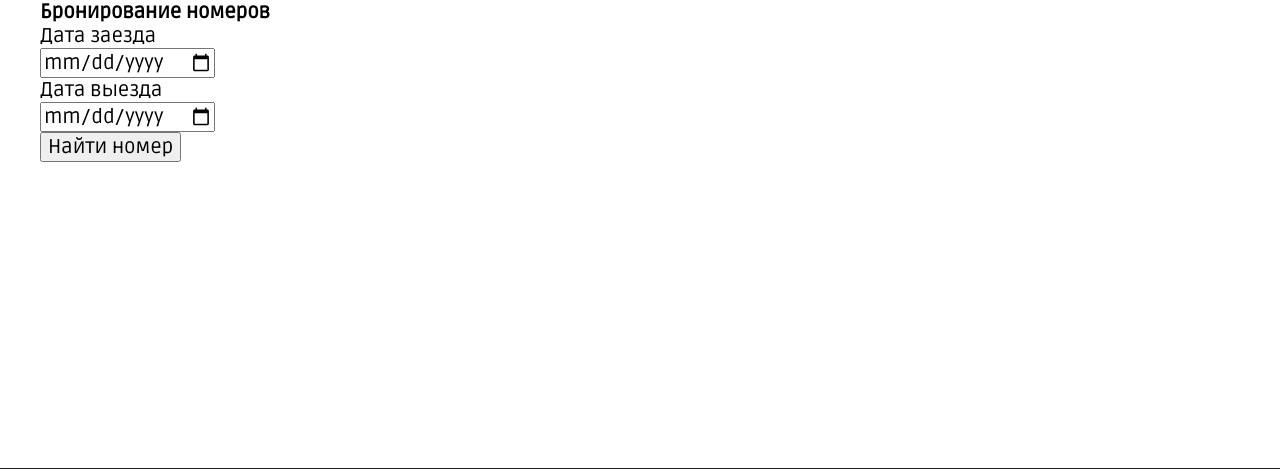
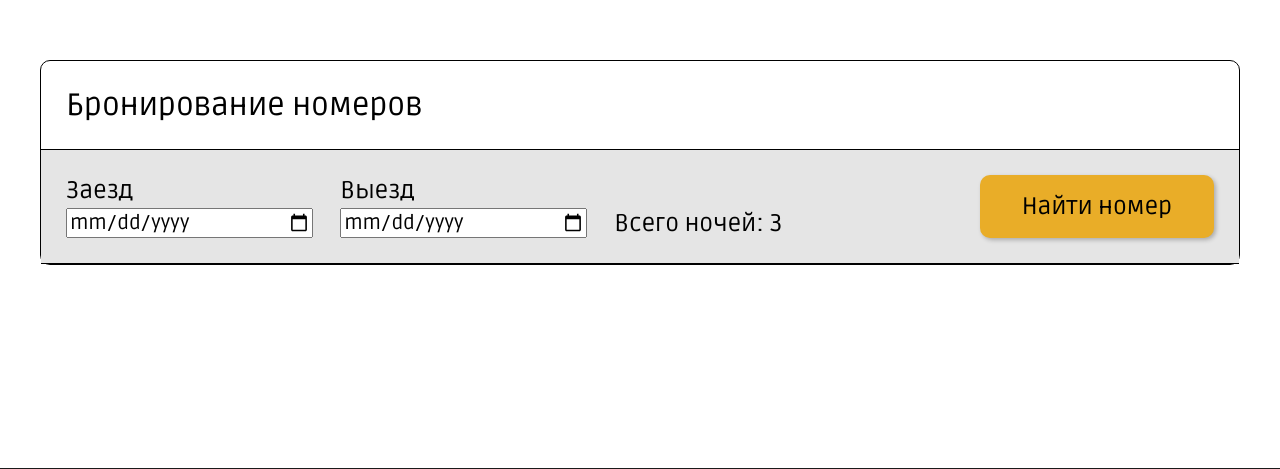
Before and after one commit to DanilMargaryan/parachutist, a Django app: page /booking in a window 1280 px wide. Shown: the part 142-611 px from the top of the page. Run offline with Django 3.2, Linux system fonts and the light colour scheme; data comes from the database, SQL or seed files in the repository.

Commit message:
calendar

```diff
--- /dev/null
+++ b/parachutist/main/static/css/booking.css
@@ -0,0 +1,48 @@
+.booking-section__form{
+    margin-top: 60px;
+    margin-bottom: 60px;
+    border: 1px solid #000;
+    border-radius: 10px;
+    max-height: 600px;
+}
+.booking-section__title{
+    font-family:'Ruda', sans-serif;
+    font-weight: normal;
+    font-size: 31px;
+    line-height: 38px;
+    margin: 25px 25px 25px;
+}
+.booking-section__date{
+    background-color: #E5E5E5;
+    display: flex;
+    align-items: flex-end;
+    justify-content: space-between;
+    border-top: 1px solid #000;
+    border-bottom: 1px solid #000;
+    padding: 25px;
+}
+.booking-section__calendar-text{
+    margin-bottom: 3px;
+    font-size: 24px;
+    line-height: 29px;
+}
+.booking-section__calendar-input{
+    width: 247px;
+}
+.booking-section__nights{
+    font-size: 24px;
+    line-height: 29px;
+}
+
+.booking-section__btn{
+    margin-left: 170px;
+    padding: 17px 42px;
+    background: #E9AD28;
+    box-shadow: 2px 2px 4px rgba(0, 0, 0, 0.25);
+    border-radius: 10px;
+    border: none;
+    font-size: 24px;
+}
+booking-section__hotel-rooms{
+    margin: 25px;
+}
--- a/parachutist/main/templates/booking.html
+++ b/parachutist/main/templates/booking.html
@@ -11,6 +11,7 @@
   <link href="https://fonts.googleapis.com/css2?family=Open+Sans&family=Ruda&display=swap" rel="stylesheet">
 
   <link rel="stylesheet" href="{% static 'css/style.min.css' %}">
+  <link rel="stylesheet" href="{% static 'css/booking.css' %}">
 
 {%endblock%}
 
@@ -34,18 +35,34 @@
                 </h2>
                 <div class="booking-section__date">
                     <div class="booking-section__calendar">
-                        <p class="booking-section__calendar-text">Дата заезда</p>
+                        <p class="booking-section__calendar-text">Заезд</p>
                         <input class="booking-section__calendar-input" type="date">
                     </div>
-                    <div class="booking-section__form__calendar">
-                        <p class="booking-section__calendar-text">Дата выезда</p>
+                    <div class="booking-section__calendar">
+                        <p class="booking-section__calendar-text">Выезд</p>
                         <input class="booking-section__calendar-input" type="date">
                     </div>
-                    <button class="booking-section__booking-btn">
+                    <p class="booking-section__nights">
+                        Всего ночей: 3
+                    </p>
+                    <button class="booking-section__btn">
                         Найти номер
                     </button>
                 </div>
+                <div class="booking-section__hotel-rooms">
+                    <div class="booking-section__standard-single">
 
+                    </div>
+                </div>
+                <div class="booking-section__hotel-rooms">
+
+                </div>
+                <div class="booking-section__hotel-rooms">
+
+                </div>
+                <div class="booking-section__hotel-rooms">
+
+                </div>
             </div>
         </div>
     </section>
```
